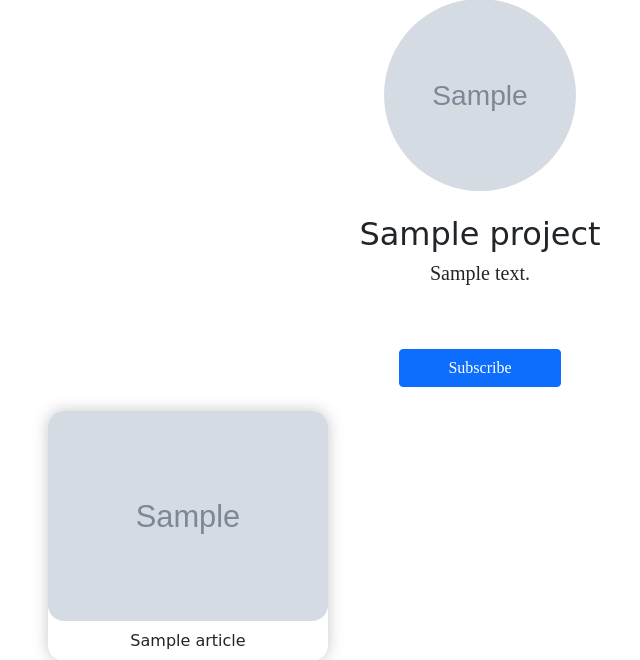
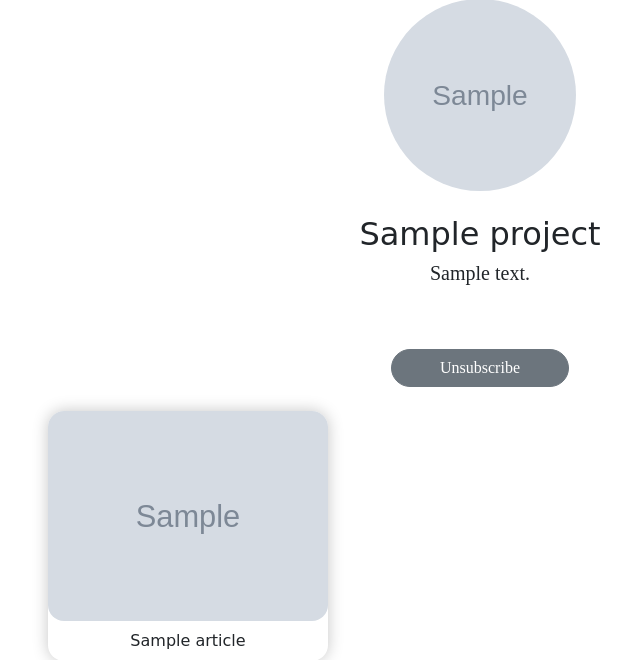
Before and after one commit to Lee-JuHwan/gis4-1, a Django app: page /projects/detail/1 in a window 1280 px wide. Shown: the part 274-934 px from the top of the page, without its empty margins (160-800 px from the left). Run offline with Django 3.2, Linux system fonts and the light colour scheme; a user stored in the database is signed in; tables that the repository leaves empty hold one stand-in row (values such as "Sample post"); grey boxes marked "Sample" are stand-in pictures; parts of the project's set-up code (start-up, migrations or seed data) failed here and were passed over; some libraries are stand-ins or nearby versions; some web fonts are replaced.

Commit message:
8/19 commit 3 - subscribeapp - Unsubscribe button(projectDetail Template % View)

```diff
--- a/projectapp/templates/projectapp/detail.html
+++ b/projectapp/templates/projectapp/detail.html
@@ -15,16 +15,25 @@
         </div>
     </div>
 
-    <div class="text-center">
-        <a href="{% url 'subscribeapp:subscribe' project_pk=target_project.pk %}"
-           class="btn btn-primary rounded-fill px-5">
-            Subscribe
-        </a>
-    </div>
+    {% if user.is_authenticated %}
+        <div class="text-center">
+        {% if not subscription %}
+            <a href="{% url 'subscribeapp:subscribe' project_pk=target_project.pk %}"
+               class="btn btn-primary rounded-pill px-5">
+                Subscribe
+            </a>
+
+        {% else %}
+            <a href="{% url 'subscribeapp:subscribe' project_pk=target_project.pk %}"
+               class="btn btn-secondary rounded-pill px-5">
+                Unsubscribe
+            </a>
+        {% endif %}
+        </div>
+    {% endif %}
 
     <div>
         {% include 'snippets/list_fragment.html' with article_list=object_list %}
     </div>
 
-
 {% endblock %}
--- a/projectapp/views.py
+++ b/projectapp/views.py
@@ -10,6 +10,7 @@ from django.views.generic.list import MultipleObjectMixin
 from articleapp.models import Article
 from projectapp.forms import ProjectCreationForm
 from projectapp.models import Project
+from subscribeapp.models import Subscription
 
 
 @method_decorator(login_required, 'get')
@@ -31,8 +32,19 @@ class ProjectDetailView(DetailView, MultipleObjectMixin):
     paginate_by = 20
 
     def get_context_data(self, **kwargs):
+        user = self.request.user
+        project = self.object
+
+        if user.is_authenticated:
+            subscription = Subscription.objects.filter(user=user,
+                                                       project=project)
+        else:
+            subscription = None
+
         article_list = Article.objects.filter(project=self.object)
-        return super().get_context_data(object_list=article_list, **kwargs)
+        return super().get_context_data(object_list=article_list,
+                                        subscription=subscription,
+                                        **kwargs)
 
 
 class ProjectListView(ListView):
```
